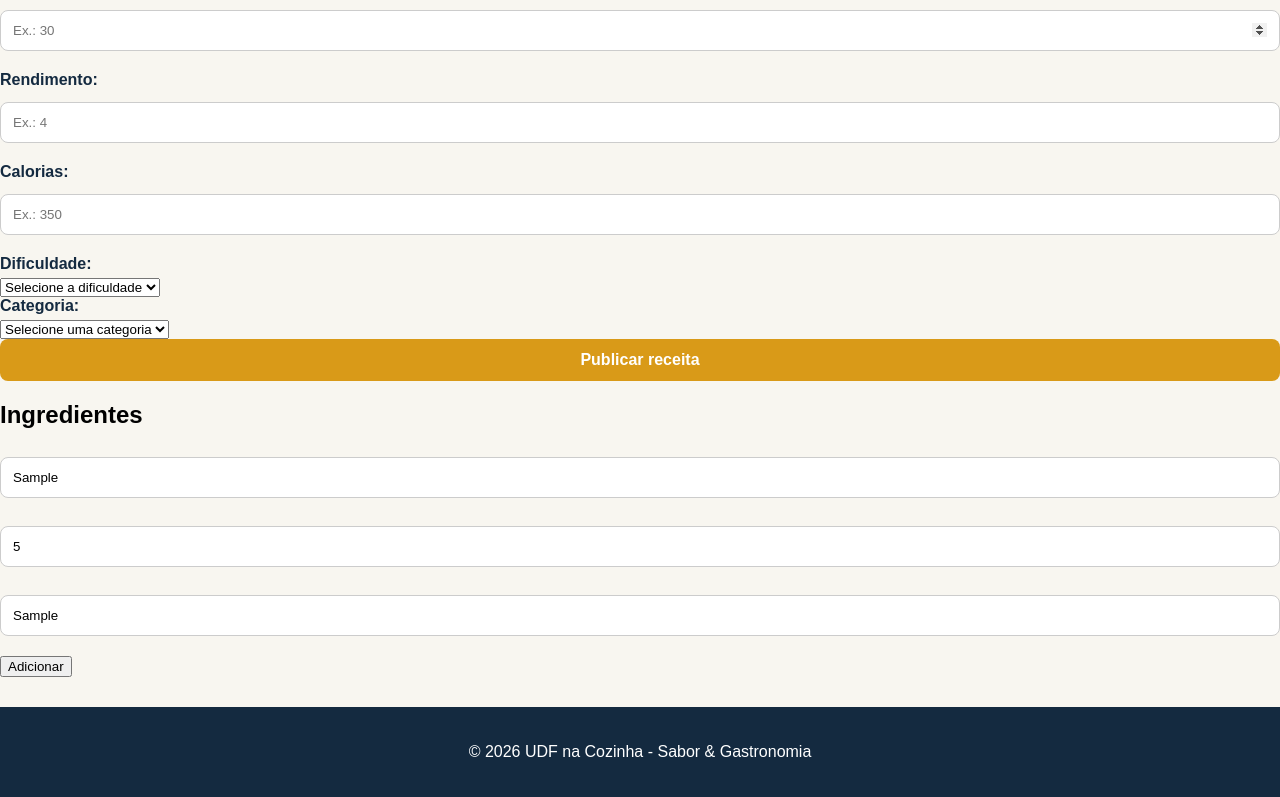
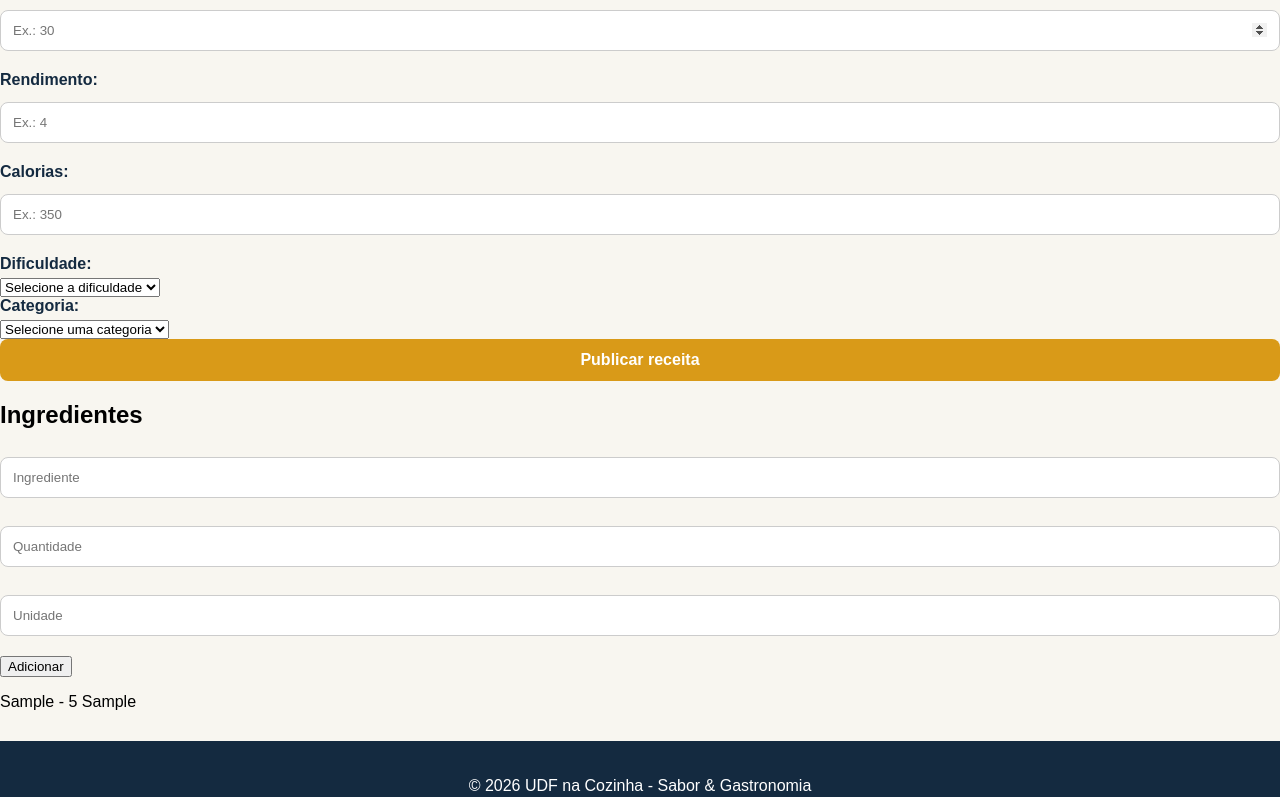
Before and after one commit to ainteligente729-hub/UDF-na-cozinha, a plain HTML site: page cadastro-receita.html in a window 1280 px wide. Both pictures are taken after typing "Sample", "5", "Sample" into the empty fields and a click on the button "Adicionar". Shown: the part 507-1304 px from the top of the page. Drawn offline with Linux system fonts and the light colour scheme.

Commit message:
adicionando o link para o JavaScript

```diff
--- a/cadastro-receita.html
+++ b/cadastro-receita.html
@@ -118,6 +118,9 @@
         </p>
 
     </footer>
+
+    <script src="js/cadastro-receita.js"></script>
+
 </body>
 
 </html>
--- /dev/null
+++ b/js/cadastro-receita.js
@@ -0,0 +1,37 @@
+const botaoIngrediente = document.getElementById("adicionar-ingrediente");
+
+const listaIngredientes = document.getElementById("lista-ingredientes");
+
+botaoIngrediente.addEventListener("click", function() {
+
+    const nome = document.getElementById("nome-ingrediente").value;
+
+    const quantidade = document.getElementById("quantidade-ingrediente").value;
+
+    const unidade = document.getElementById("unidade-ingrediente").value;
+
+
+    if (nome === "" || quantidade === "" || unidade === "") {
+
+        alert("Preencha todos os campos do ingrediente.");
+
+        return;
+    }
+
+
+    const ingrediente = document.createElement("p");
+
+    ingrediente.textContent =
+        nome + " - " + quantidade + " " + unidade;
+
+
+    listaIngredientes.appendChild(ingrediente);
+
+
+    document.getElementById("nome-ingrediente").value = "";
+
+    document.getElementById("quantidade-ingrediente").value = "";
+
+    document.getElementById("unidade-ingrediente").value = "";
+
+});
```
